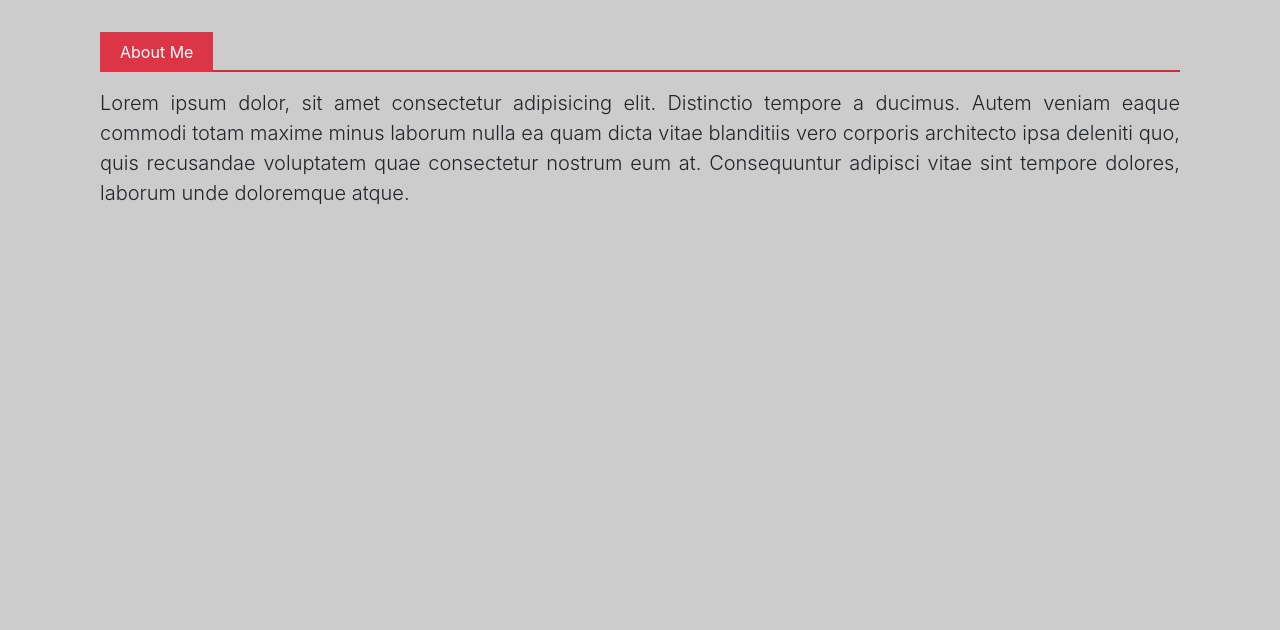
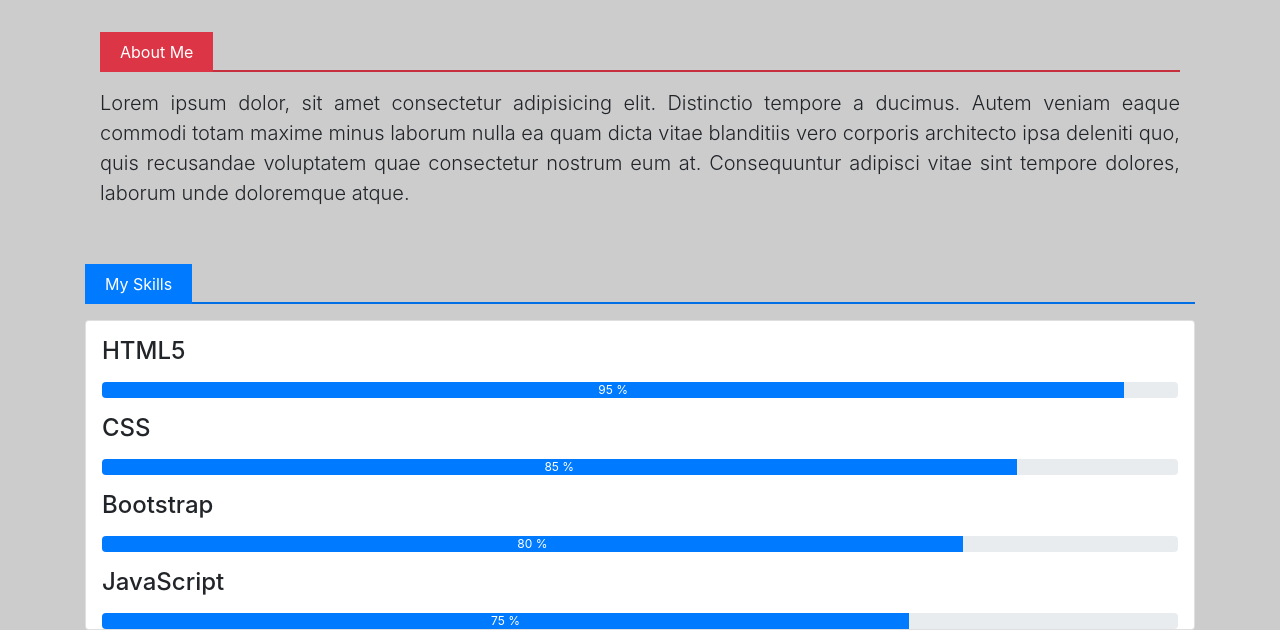
Before and after one commit to sarathrj10/personal-landing-page, a plain HTML site: page index.html in a window 1280 px wide. Shown: the part 785-1415 px from the top of the page. Before the commit the page ends 1009 px from the top, so only its background shows below. Drawn offline with nearby package versions, Linux system fonts and the light colour scheme.

Commit message:
skills section compleated

```diff
--- a/index.html
+++ b/index.html
@@ -25,7 +25,7 @@
                 <div class="collapse navbar-collapse" id="Navbar">
                     <ul class="navbar-nav ml-auto">
                         <li class="nav-item"><a href="#about">About Me</a></li>
-                        <li class="nav-item"><a href="#">Skills</a></li>
+                        <li class="nav-item"><a href="#skills">Skills</a></li>
                         <li class="nav-item"><a href="#">My works</a></li>
                         <li class="nav-item"><a href="#">Contact</a></li>
                     </ul>
@@ -94,7 +94,33 @@
         </div>
     </div>
     <!-- skills -->
-
+    <div id="skills" class="mt-5">
+        <div class="container">
+            <span class="bg-primary text-white">My Skills</span><hr class="bg-primary">
+            <div class="row">
+                <div class="col-12">
+                    <div class="card bg-white">
+                        <h4 class="ml-3 my-3">HTML5</h4>
+                        <div class="progress mx-3">
+                            <div class="progress-bar"style="width:95%">95 %</div>
+                        </div>
+                        <h4 class="ml-3 my-3">CSS</h4>
+                        <div class="progress mx-3">
+                            <div class="progress-bar"style="width:85%">85 %</div>
+                        </div>
+                        <h4 class="ml-3 my-3">Bootstrap</h4>
+                        <div class="progress mx-3">
+                            <div class="progress-bar"style="width:80%">80 %</div>
+                        </div>
+                        <h4 class="ml-3 my-3">JavaScript</h4>
+                        <div class="progress mx-3">
+                            <div class="progress-bar"style="width:75%">75 %</div>
+                        </div>
+                    </div>
+                </div>
+            </div>
+        </div>
+    </div>
     <!-- Optional JavaScript -->
     <!-- jQuery first, then Popper.js, then Bootstrap JS -->
     <script src="https://code.jquery.com/jquery-3.2.1.slim.min.js" integrity="sha384-KJ3o2DKtIkvYIK3UENzmM7KCkRr/rE9/Qpg6aAZGJwFDMVNA/GpGFF93hXpG5KkN" crossorigin="anonymous"></script>
--- a/style.css
+++ b/style.css
@@ -28,10 +28,10 @@ body{
     font-family: 'Raleway', sans-serif;
     font-size: 3em;
 }
-#about span{
+#about span,#skills span{
     padding: 10px 20px;
 }
-#about hr{
+#about hr,#skills hr{
     border-width: 2px;
     margin-top: 6px;
 }
```
